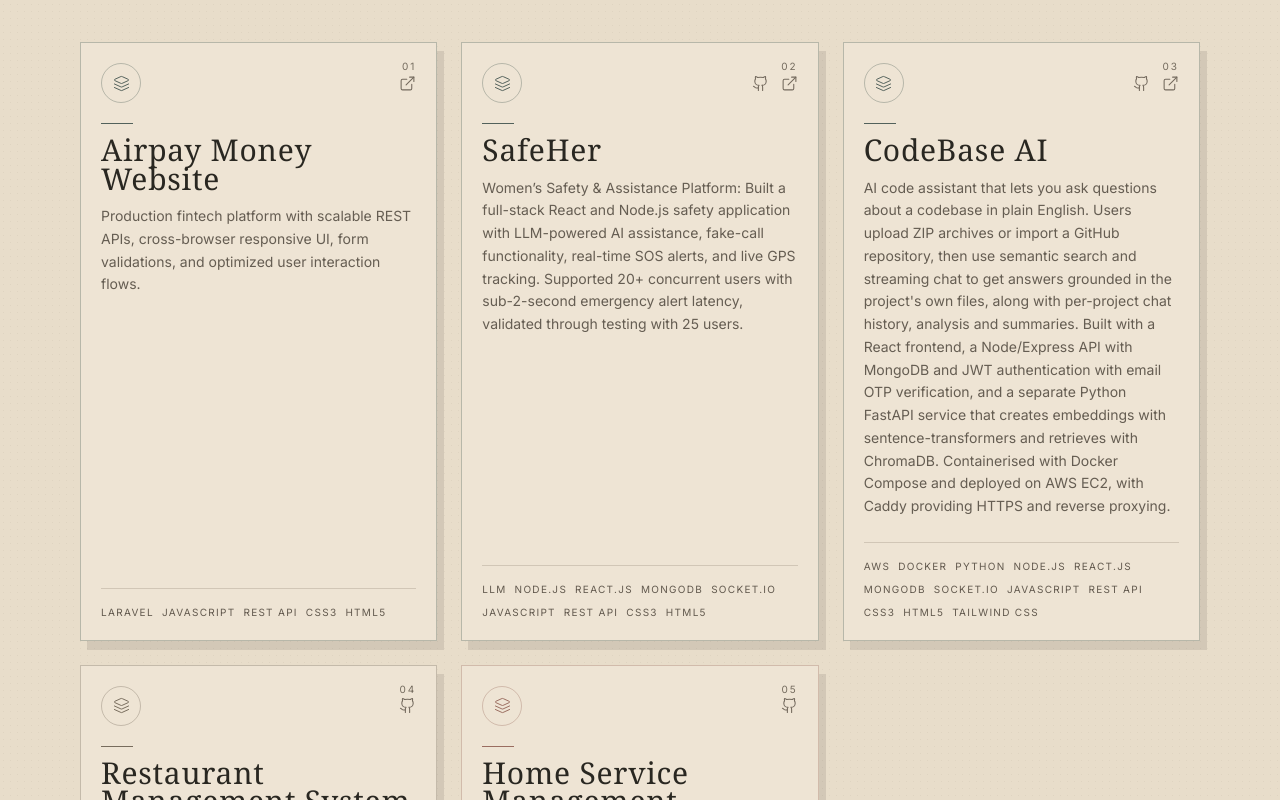
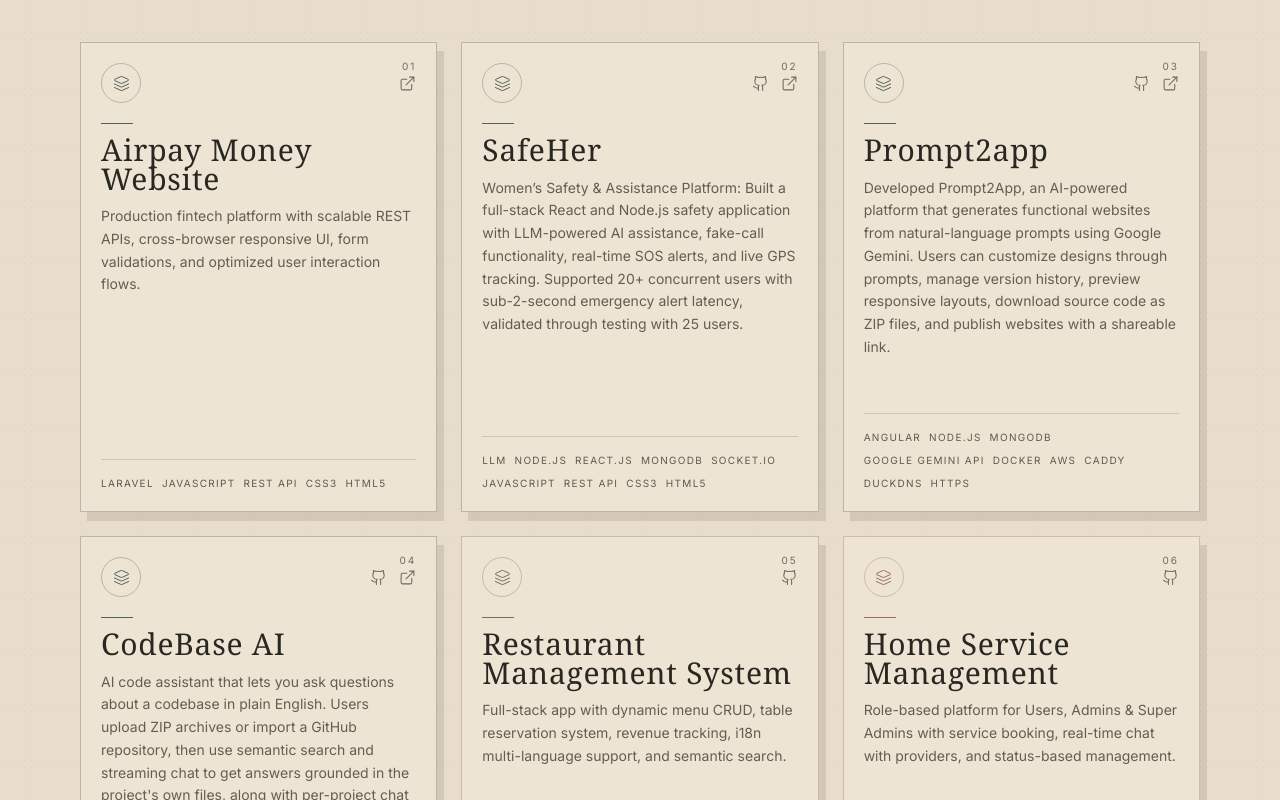
Before and after one commit to krishnapriya1608/PORTFOLIO-KRISHNAPRIYA, a React (Vite) app: page / in a window 1280 px wide. Shown: the part 4000-4800 px from the top of the page. Built offline with nearby package versions, Linux system fonts and the light colour scheme; the HTML template or start-up script is replaced by a standard one.

Commit message:
changes in project

```diff
--- a/src/data.js
+++ b/src/data.js
@@ -84,6 +84,15 @@
       github: "https://github.com/krishnapriya1608/SafeHer",
       color: "teal"
     },
+     {
+      name: "Prompt2app",
+      desc: "Developed Prompt2App, an AI-powered platform that generates functional websites from natural-language prompts using Google Gemini. Users can customize designs through prompts, manage version history, preview responsive layouts, download source code as ZIP files, and publish websites with a shareable link.",
+      stack: ["Angular", "Node.js", "MongoDB", "Google Gemini API", "Docker", "AWS", "Caddy", "DuckDNS", "HTTPS"],
+
+      live: "https://myprompt2app.duckdns.org/",
+      github: "https://github.com/krishnapriya1608/No-code",
+      color: "teal"
+    },
     {
       name: "CodeBase AI",
       desc: "AI code assistant that lets you ask questions about a codebase in plain English. Users upload ZIP archives or import a GitHub repository, then use semantic search and streaming chat to get answers grounded in the project's own files, along with per-project chat history, analysis and summaries. Built with a React frontend, a Node/Express API with MongoDB and JWT authentication with email OTP verification, and a separate Python FastAPI service that creates embeddings with sentence-transformers and retrieves with ChromaDB. Containerised with Docker Compose and deployed on AWS EC2, with Caddy providing HTTPS and reverse proxying.",
```
